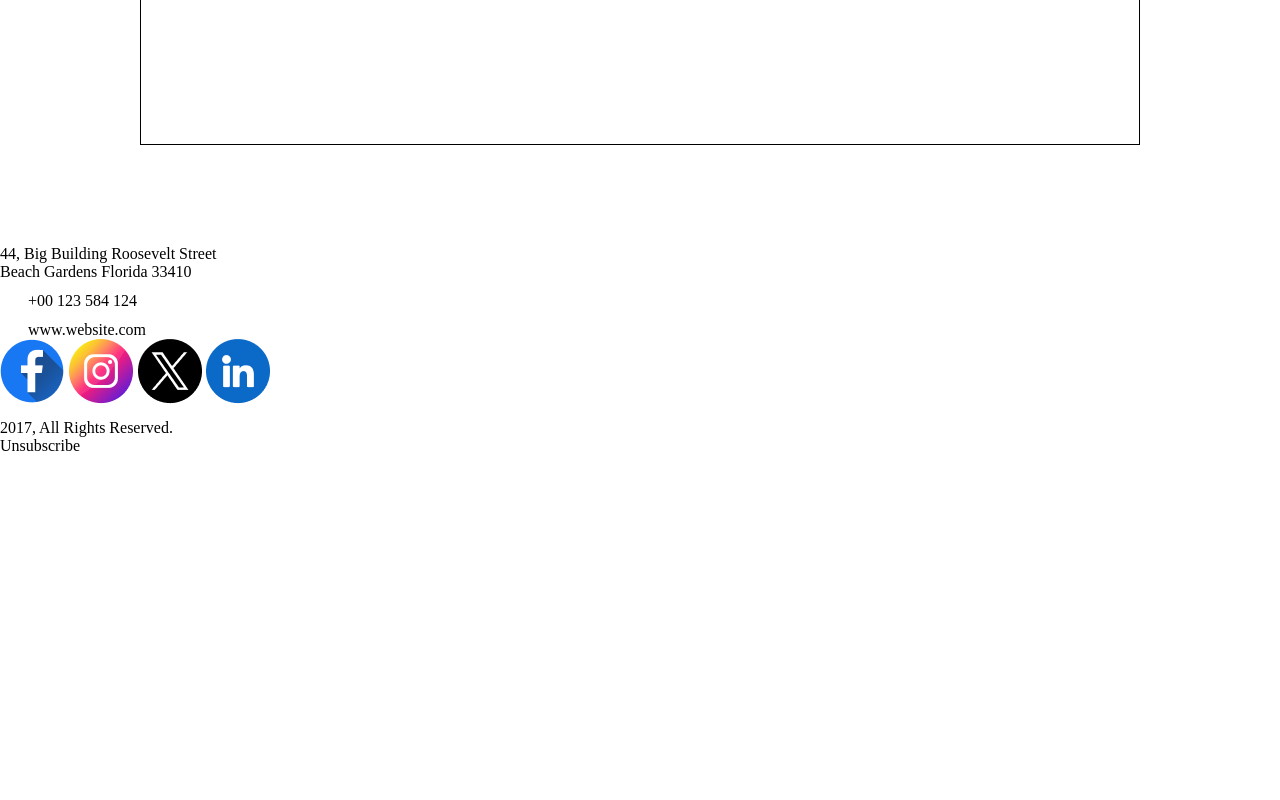
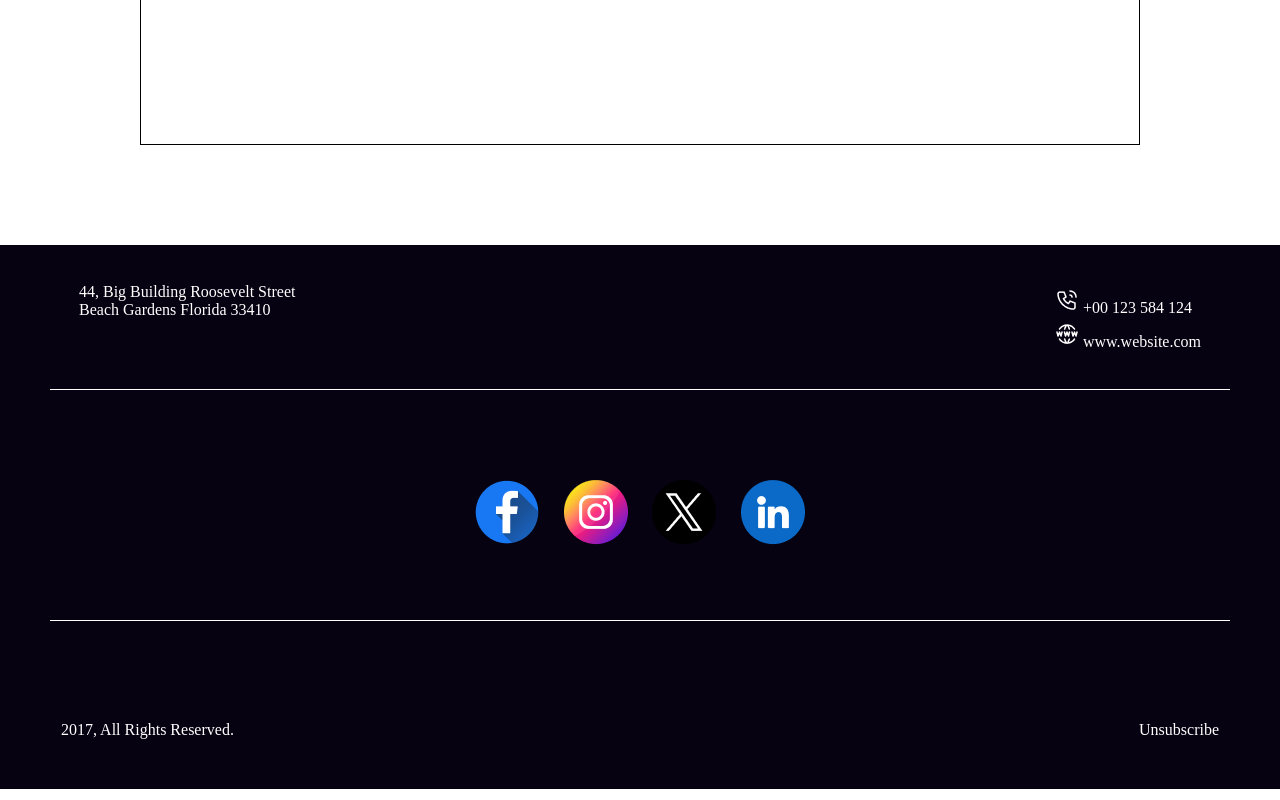
Before and after one commit to md-zihad/My_First_Assignment, a plain HTML site: page index.html in a window 1280 px wide. Shown: the part 6667-7467 px from the top of the page. Before the commit the page ends 7122 px from the top, so only its background shows below. Drawn offline with Linux system fonts and the light colour scheme; files whose address does not match are found by name.

Commit message:
Update style.css

```diff
--- a/styles/style.css
+++ b/styles/style.css
@@ -472,29 +472,44 @@ li {
 }
 
 
-footer {
+.foot{
+    background-color: #070211;
+    color: white;
+    margin: 0;
     width: 100%;
-    background-color: #936de0;
+}
+.foot-para{
+    color: white;
+    display: flex;
+    justify-content: space-between;
+    padding: 38px 29px;
+    margin: 50px;
+    border-bottom: 0.5px solid white;
+}
+.phone{
+    margin-top: 5px;
+}
+.contact{
+    margin: 50px;
+    justify-content: space-around;
+    padding: 30px 400px;
+    padding-bottom: 50px;
+    border-bottom: 0.5px solid white;
+}
+.contact-img{
+    padding: 10px;
+
+}
+.contact li{
+    text-align: center;
+}
+.finish{
+    margin: 11px;
+    display:flex;
+    justify-content: space-between;
+    padding: 50px;
 }
 
-.upper_footer {
-    border: 1px solid white;
-    height: 100px;
-    width: 300px;
-    font-size: 24px;
-    margin-top: 20px;
-    margin-bottom: 20px;
-    display: inline-block;
+.img1{
     vertical-align: top;
 }
-
-
-
-.si {
-    padding: 10px;
-}
-
-.social {
-    display: flex;
-    justify-content: center;
-}
```
